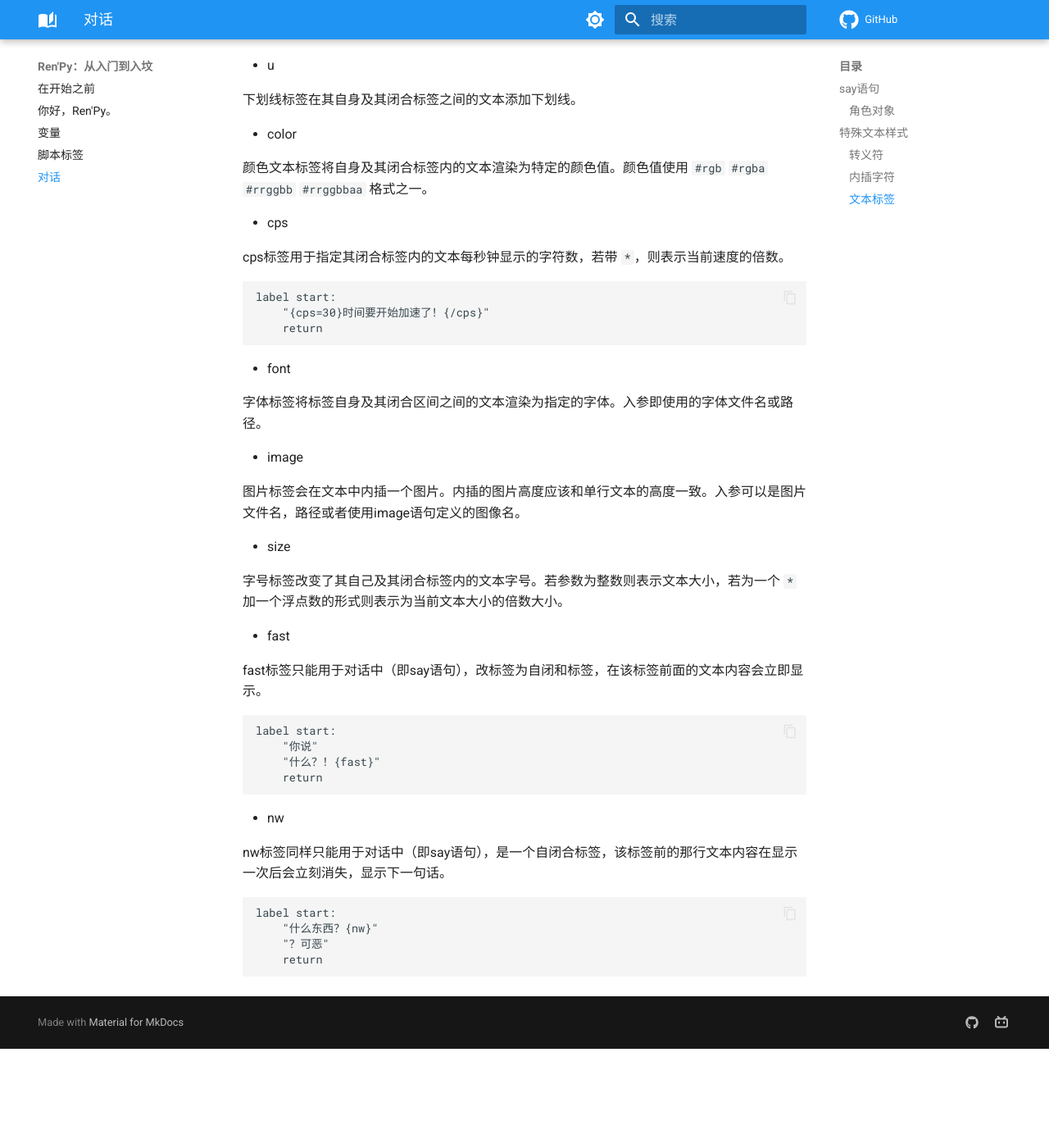
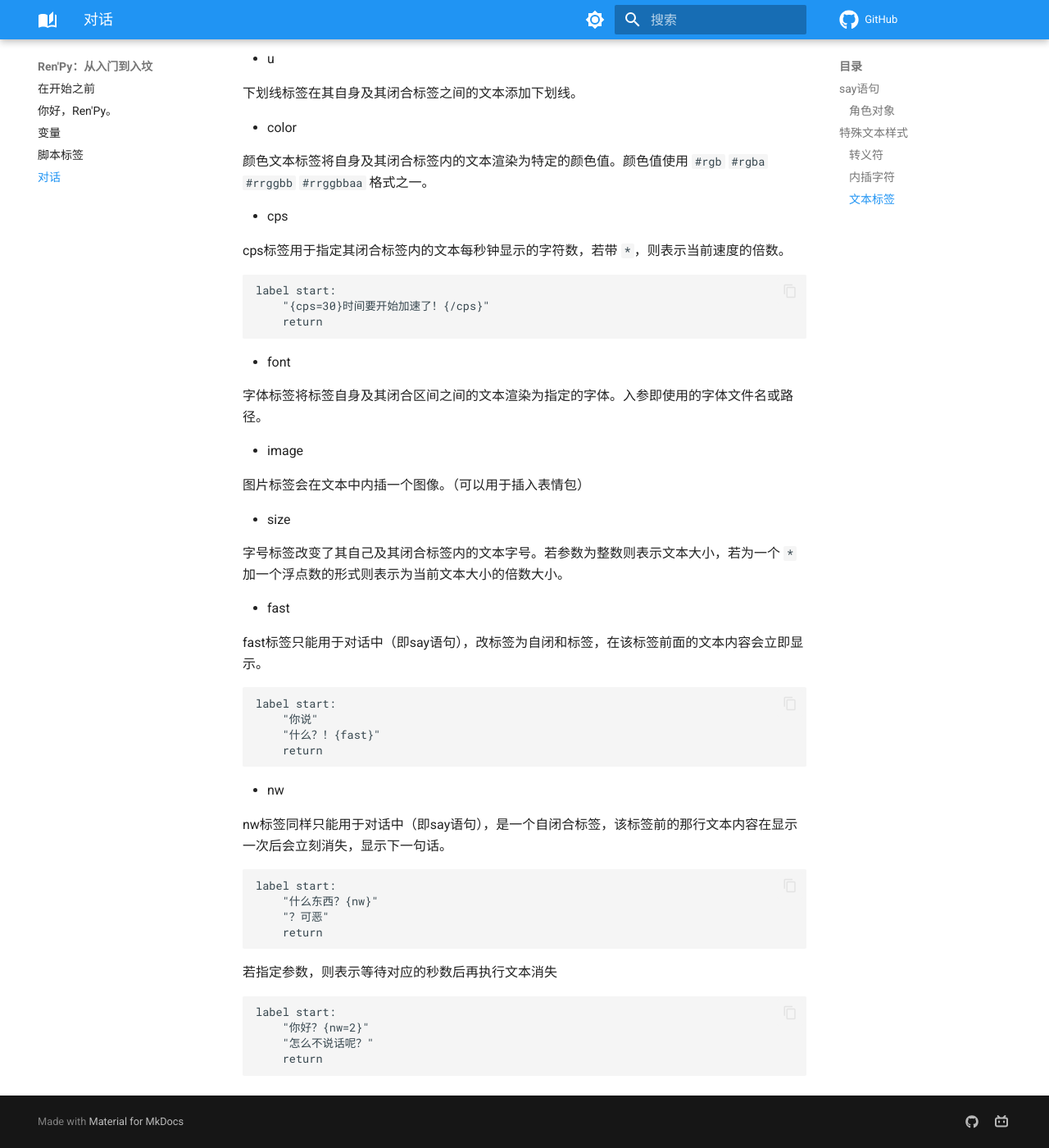
Before and after one commit to ZYKsslm/RenPy-Tutorial, an MkDocs documentation site: the page built from docs/对话.md, in a window 1280 px wide and 1400 px high, scrolled down 6762 px. Shown: the whole window at 82% size. Built offline with MkDocs 1.6.1 and Material for MkDocs 9.7.7, drawn with Linux system fonts in a browser that asks for light colours; nearby versions of some CDN libraries; comment, search, counter and statistics services are not loaded; a style sheet for code colours, icons or effects is not loaded; before the commit the page ends 8041 px from its top, so only the background shows below that.

Commit message:
部分地方格式修改

````diff
--- a/docs/对话.md
+++ b/docs/对话.md
@@ -249,10 +249,10 @@
     "已进入"
     return
 ```
+2. call
 
-  - call
+当入参为 `call` 时，会调用其冒号后指定的脚本标签
 
-    当入参为 `call` 时，会调用其冒号后指定的脚本标签
 
 ```renpy
 label start:
@@ -281,7 +281,7 @@
 
 - alpha
 
-  alpha文本标签指定一个透明度，渲染范围为自身及其闭合标签内的文本。透明度是一个介于0.0和1.0之间的数值，分别对应完全透明和完全不透明。
+alpha文本标签指定一个透明度，渲染范围为自身及其闭合标签内的文本。透明度是一个介于0.0和1.0之间的数值，分别对应完全透明和完全不透明。
 
 ```renpy
 label start:
@@ -295,27 +295,27 @@
 
 - b
 
-  粗体标签，将自身及其闭合标签内的文本渲染为粗体。
+粗体标签，将自身及其闭合标签内的文本渲染为粗体。
 
 - i
 
-  斜体标签将自身及其闭合标签之间的文本渲染为斜体。
+斜体标签将自身及其闭合标签之间的文本渲染为斜体。
 
 - s
 
-  删除线标签在其自身及其闭合标签之间的文本上画一条删除线。
+删除线标签在其自身及其闭合标签之间的文本上画一条删除线。
 
 - u
 
-  下划线标签在其自身及其闭合标签之间的文本添加下划线。
+下划线标签在其自身及其闭合标签之间的文本添加下划线。
 
 - color
 
-  颜色文本标签将自身及其闭合标签内的文本渲染为特定的颜色值。颜色值使用 `#rgb` `#rgba` `#rrggbb` `#rrggbbaa` 格式之一。
+颜色文本标签将自身及其闭合标签内的文本渲染为特定的颜色值。颜色值使用 `#rgb` `#rgba` `#rrggbb` `#rrggbbaa` 格式之一。
 
 - cps
 
-  cps标签用于指定其闭合标签内的文本每秒钟显示的字符数，若带 `*`，则表示当前速度的倍数。
+cps标签用于指定其闭合标签内的文本每秒钟显示的字符数，若带 `*`，则表示当前速度的倍数。
 
 ```renpy
 label start:
@@ -325,19 +325,19 @@
 
 - font
 
-  字体标签将标签自身及其闭合区间之间的文本渲染为指定的字体。入参即使用的字体文件名或路径。
+字体标签将标签自身及其闭合区间之间的文本渲染为指定的字体。入参即使用的字体文件名或路径。
 
 - image
 
-  图片标签会在文本中内插一个图片。内插的图片高度应该和单行文本的高度一致。入参可以是图片文件名，路径或者使用image语句定义的图像名。
+图片标签会在文本中内插一个图像。（可以用于插入表情包）
 
 - size
 
-  字号标签改变了其自己及其闭合标签内的文本字号。若参数为整数则表示文本大小，若为一个 `*` 加一个浮点数的形式则表示为当前文本大小的倍数大小。
+字号标签改变了其自己及其闭合标签内的文本字号。若参数为整数则表示文本大小，若为一个 `*` 加一个浮点数的形式则表示为当前文本大小的倍数大小。
 
 - fast
 
-  fast标签只能用于对话中（即say语句），改标签为自闭和标签，在该标签前面的文本内容会立即显示。
+fast标签只能用于对话中（即say语句），改标签为自闭和标签，在该标签前面的文本内容会立即显示。
 
 ```renpy
 label start:
@@ -348,7 +348,7 @@
 
 - nw
 
-  nw标签同样只能用于对话中（即say语句），是一个自闭合标签，该标签前的那行文本内容在显示一次后会立刻消失，显示下一句话。
+nw标签同样只能用于对话中（即say语句），是一个自闭合标签，该标签前的那行文本内容在显示一次后会立刻消失，显示下一句话。
 
 ```renpy
 label start:
@@ -356,3 +356,12 @@
     "？可恶"
     return
 ```
+
+若指定参数，则表示等待对应的秒数后再执行文本消失
+
+```renpy
+label start:
+    "你好？{nw=2}"
+    "怎么不说话呢？"
+    return
+```
````
Also changed, not shown: other parts of docs/对话.md (+7 -7 lines), docs/你好，Ren'Py。.md (+2 -2 lines), docs/变量.md (+4 -1 lines).
